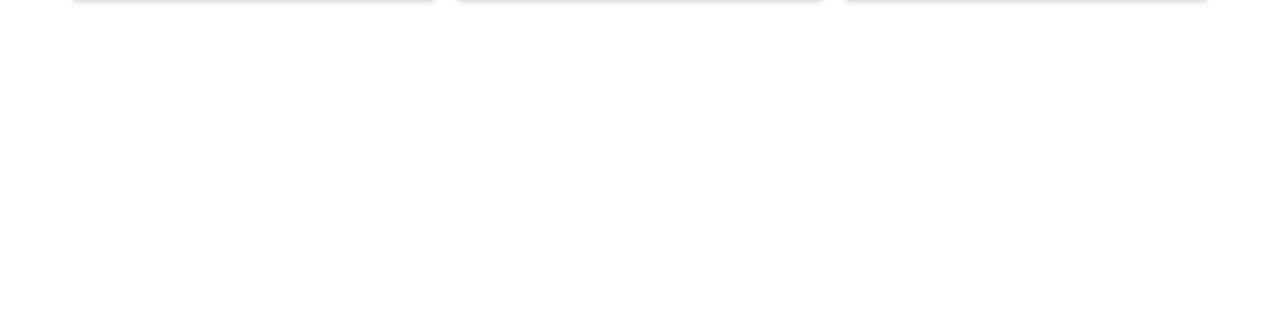
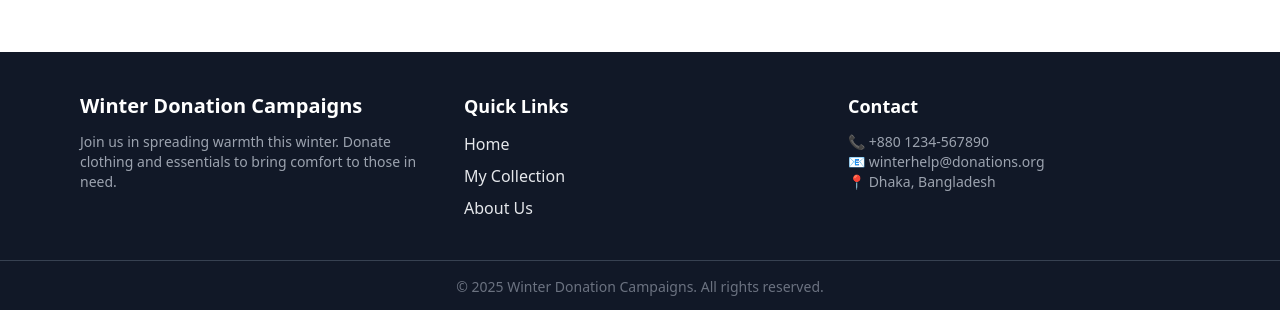
Before and after one commit to shahadot99999/winter-clothing-donation-, a React (Vite) app: page / in a window 1280 px wide. Shown: the part 1012-1322 px from the top of the page. Before the commit the page ends 1060 px from the top, so only its background shows below. Built offline with nearby package versions, Linux system fonts and the light colour scheme.

Commit message:
Footer is completed

```diff
--- a/src/components/DataCollections.jsx
+++ b/src/components/DataCollections.jsx
@@ -1,5 +1,6 @@
 import { useLocation } from "react-router-dom";
 import Navbar from "./Navbar";
+import Footer from "./Footer";
 
 const DataCollections = () => {
   const location = useLocation();
@@ -36,6 +37,7 @@
           </p>
         </div>
       </div>
+      <Footer></Footer>
     </div>
   );
 };
--- /dev/null
+++ b/src/components/Footer.jsx
@@ -0,0 +1,57 @@
+// src/components/Footer.jsx
+import { Link } from "react-router-dom";
+
+const Footer = () => {
+  return (
+    <footer className="bg-gray-900 text-gray-200 mt-12">
+      <div className="max-w-6xl mx-auto px-4 py-10 grid grid-cols-1 md:grid-cols-3 gap-8">
+
+        {/* Branding / About */}
+        <div>
+          <h2 className="text-xl font-bold text-white mb-3">Winter Donation Campaigns</h2>
+          <p className="text-gray-400 text-sm">
+            Join us in spreading warmth this winter. Donate clothing and essentials
+            to bring comfort to those in need.
+          </p>
+        </div>
+
+        {/* Quick Links */}
+        <div>
+          <h3 className="text-lg font-semibold text-white mb-3">Quick Links</h3>
+          <ul className="space-y-2">
+            <li>
+              <Link to="/" className="hover:text-blue-400 transition-colors">
+                Home
+              </Link>
+            </li>
+            <li>
+              <Link to="/datacollection" className="hover:text-blue-400 transition-colors">
+                My Collection
+              </Link>
+            </li>
+            <li>
+              <Link to="/about" className="hover:text-blue-400 transition-colors">
+                About Us
+              </Link>
+            </li>
+          </ul>
+        </div>
+
+        {/* Contact Info */}
+        <div>
+          <h3 className="text-lg font-semibold text-white mb-3">Contact</h3>
+          <p className="text-gray-400 text-sm">📞 +880 1234-567890</p>
+          <p className="text-gray-400 text-sm">📧 winterhelp@donations.org</p>
+          <p className="text-gray-400 text-sm">📍 Dhaka, Bangladesh</p>
+        </div>
+      </div>
+
+      {/* Bottom Bar */}
+      <div className="border-t border-gray-700 text-center py-4 text-sm text-gray-500">
+        © {new Date().getFullYear()} Winter Donation Campaigns. All rights reserved.
+      </div>
+    </footer>
+  );
+};
+
+export default Footer;
--- a/src/components/MainSection.jsx
+++ b/src/components/MainSection.jsx
@@ -12,10 +12,10 @@
 
   return (
     <div className="p-4">
-      <h1 className="text-2xl font-bold mb-6 text-center">Donation Campaigns</h1>
+      <h1 className="text-2xl font-bold mb-6 text-center">Winter Donation Campaigns</h1>
 
       <div className="mb-8">
-        <h2 className="text-xl font-semibold mb-4">Winter Clothing Donations</h2>
+
         <div className="grid gap-4 md:grid-cols-2 lg:grid-cols-3">
           {winterDonations.slice(0, visibleItems).map((campaign) => (
             <div key={campaign.id} className="border rounded-lg overflow-hidden shadow-md relative">
--- a/src/layouts/HomeLayout.jsx
+++ b/src/layouts/HomeLayout.jsx
@@ -1,3 +1,4 @@
+import Footer from "../components/Footer";
 import MainSection from "../components/MainSection";
 import Navbar from "../components/Navbar";
 
@@ -11,7 +12,9 @@
            <main className="w-11/12 mx-auto pt-5">
            <MainSection></MainSection>
            </main>
-           <footer></footer>
+           <footer>
+            <Footer></Footer>
+           </footer>
         </div>
     );
 };
```
